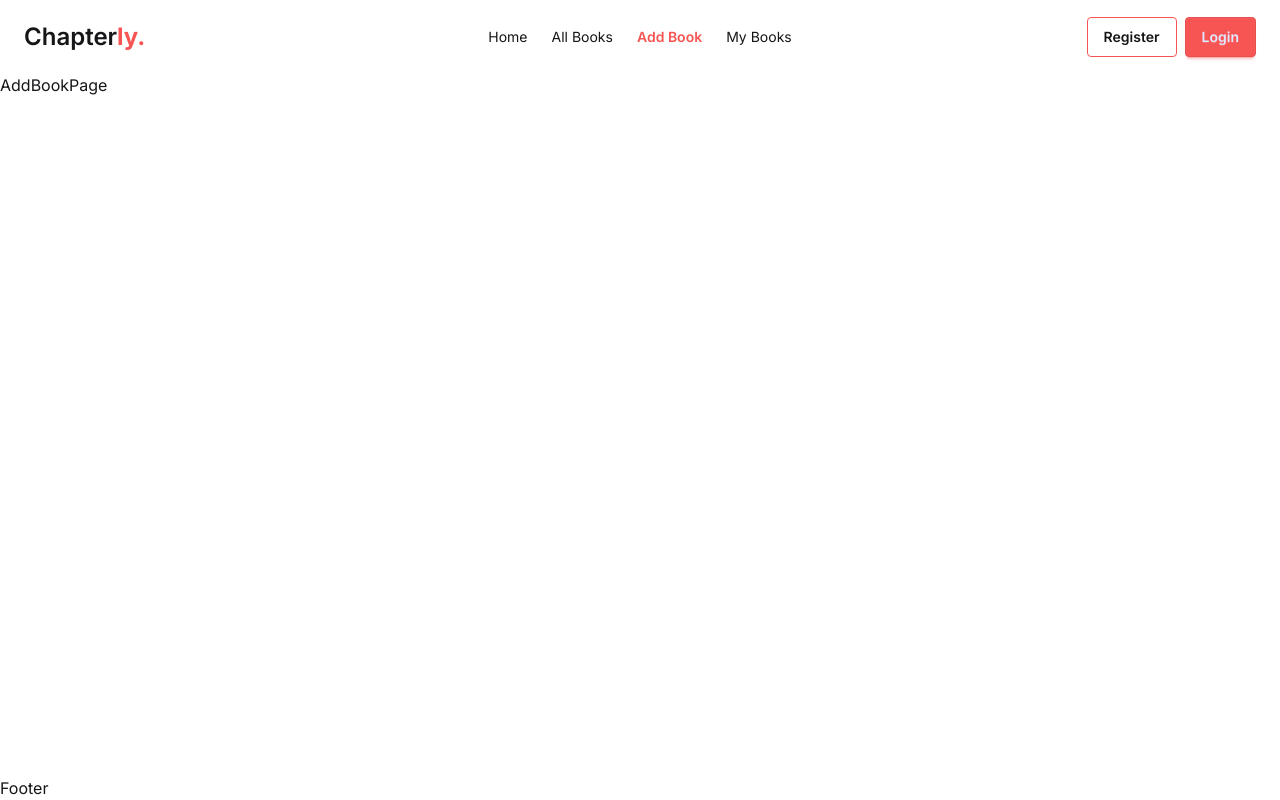
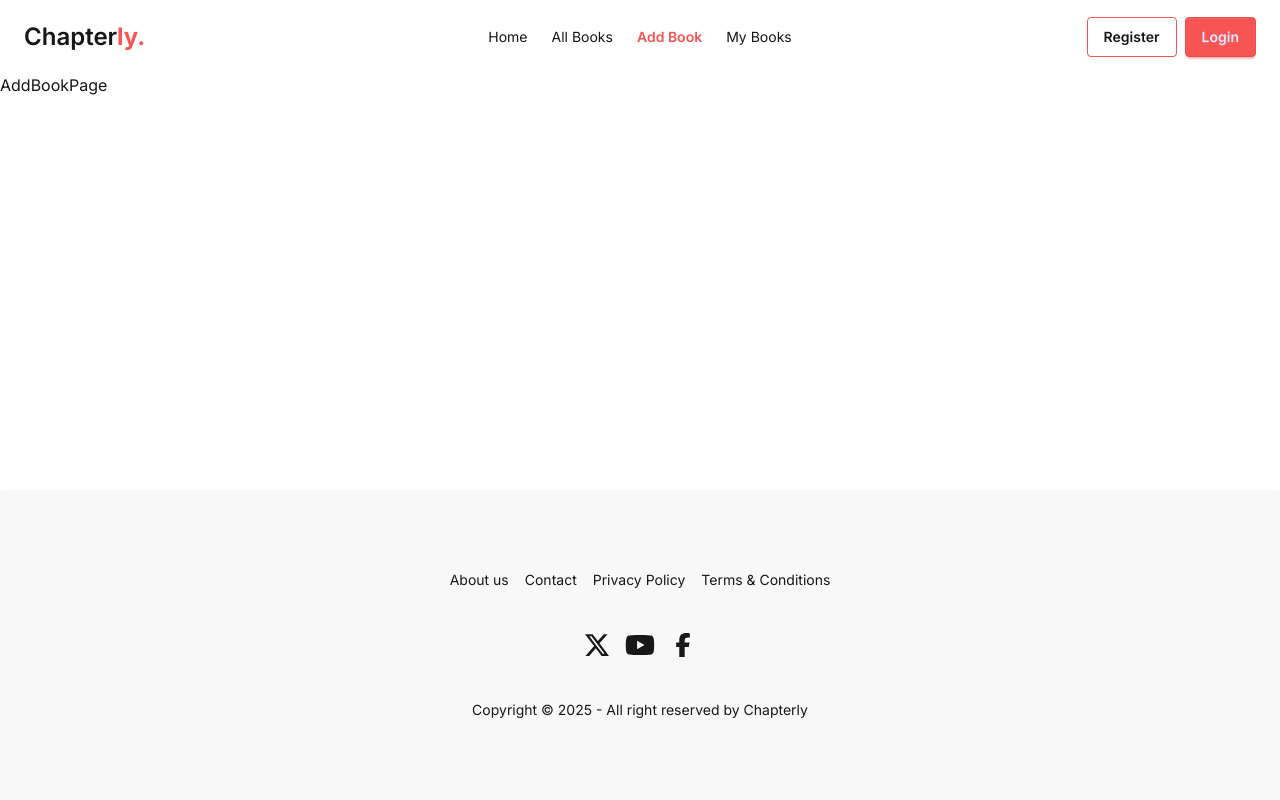
Before and after one commit to sagormajomder/chapterly, a React (Vite) app: page /add-book in a window 1280 px wide. Built offline with nearby package versions, Linux system fonts and the light colour scheme; no server answers.

Commit message:
Implement Footer component with navigation links and social media icons

```diff
--- a/src/components/Footer.jsx
+++ b/src/components/Footer.jsx
@@ -1,3 +1,35 @@
+import { BsTwitterX } from 'react-icons/bs';
+import { FaFacebookF, FaYoutube } from 'react-icons/fa6';
+import { Link } from 'react-router';
+
 export default function Footer() {
-  return <footer>Footer</footer>;
+  return (
+    <footer className='footer footer-horizontal footer-center bg-base-200 text-base-content rounded py-20 px-4'>
+      <nav className='grid grid-flow-col gap-4 '>
+        <Link className='link link-hover'>About us</Link>
+        <Link className='link link-hover'>Contact</Link>
+        <Link className='link link-hover'>Privacy Policy</Link>
+        <Link className='link link-hover'>Terms & Conditions</Link>
+      </nav>
+      <nav>
+        <div className='grid grid-flow-col gap-4 text-3xl items-center '>
+          <Link to='https://x.com' className='text-2xl'>
+            <BsTwitterX />
+          </Link>
+          <Link to='https://youtube.com' className=''>
+            <FaYoutube />
+          </Link>
+          <Link to='https://facebook.com' className='text-2xl'>
+            <FaFacebookF />
+          </Link>
+        </div>
+      </nav>
+      <aside>
+        <p>
+          Copyright © {new Date().getFullYear()} - All right reserved by
+          Chapterly
+        </p>
+      </aside>
+    </footer>
+  );
 }
```
Also changed, not shown: src/index.css (+0 -8 lines).
